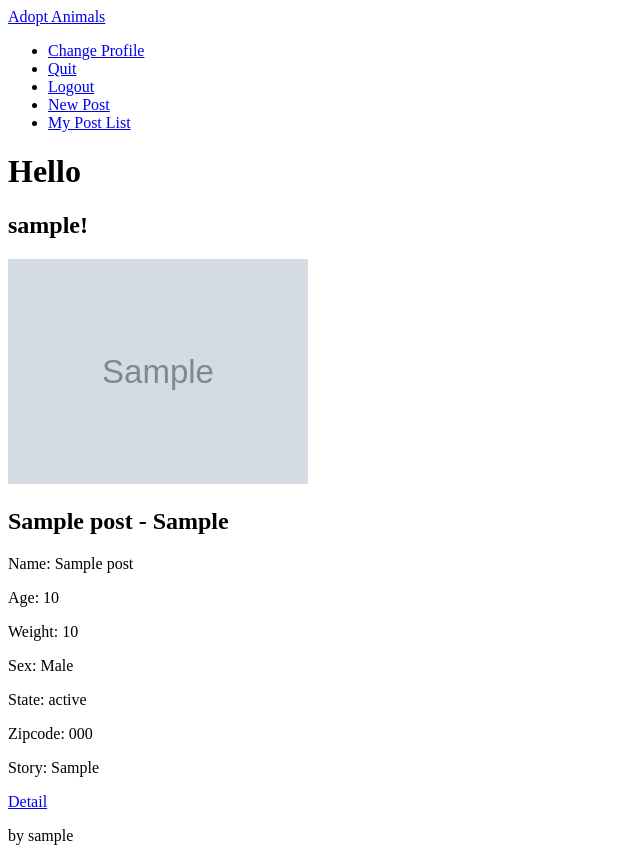
After one commit to toma1031/adoptanimals, a Django app: page /my_post_list/ in a window 1280 px wide. The commit adds this page. Shown: the whole page, without its empty margins (0-640 px from the left). Run offline with Django 3.2, Linux system fonts and the light colour scheme; a user stored in the database is signed in; tables that the repository leaves empty hold one stand-in row (values such as "Sample post"); grey boxes marked "Sample" are stand-in pictures.

Commit message:
implement post history page

```diff
--- /dev/null
+++ b/adopt_animals/templates/adopt_animals/pets/my_post_list.html
@@ -0,0 +1,35 @@
+{% extends 'base.html' %}
+{% block main %}
+{% if user.is_authenticated %}
+<h1>Hello</h1>
+<h2 class="">{{ user.get_username }}!</h2>
+{% endif %}
+{% if not post_list %}
+<p>No post yet.</p>
+{% else %}
+{% for post in post_list %}
+    <div class="card mb-4">
+      <img src="{{ post.photo.url }}" alt="" class="card-img-top index-img" width="300">
+      <div class="card-body">
+        <h2 class="card-title">{{ post.title }} <span class="small"> - {{ post.category }}</span></h2>
+        <p class="card-text">Name: {{ post.name }}</p>
+        <p class="card-text">Age: {{ post.age }}</p>
+        <p class="card-text">Weight: {{ post.weight }}</p>
+        <p class="card-text">Sex:
+          {% if post.sex == 1 %}
+          Male
+          {% else %}
+          Female
+          {% endif %}
+        </p>
+        <p class="card-text">State: {{ user.state }}</p>
+        <p class="card-text">Zipcode: {{ user.zipcode }}</p>
+        <p class="card-text">Story: {{ post.story|truncatechars:100 }}</p>
+        <a class="btn btn-primary" href="{% url 'adopt_animals:post_detail' post.id %}" >Detail</a>
+      </div>
+      <div class="card-footer text-muted">
+       <p>by {{ post.user}}</p>
+      </div>
+{% endfor %}
+{% endif %}
+{% endblock main %}
--- a/adopt_animals/templates/adopt_animals/pets/post_detail.html
+++ b/adopt_animals/templates/adopt_animals/pets/post_detail.html
@@ -42,6 +42,7 @@
   <!-- もしユーザーが投稿者だった場合表示する  -->
   {% if user == post.user %}
   <a class="btn btn-primary" href="{% url 'adopt_animals:post_update' post.id %}" >Edit this post</a><br>
+  <a class="btn btn-danger" href="{% url 'adopt_animals:post_delete' post.id %}" >Delete</a><br>
   {% endif %}
   <a class="btn btn-primary" href="/" >Top</a>
 </div>
--- a/adopt_animals/urls.py
+++ b/adopt_animals/urls.py
@@ -2,7 +2,7 @@ from django.urls import path
 from .views import IndexView
 from adopt_animals import views
 from accounts import views
-from adopt_animals.views import CreatePostView, PostDoneView, PostDetailView, PostUpdateView
+from adopt_animals.views import CreatePostView, PostDoneView, PostDetailView, PostUpdateView, PostDeleteView, MyPostListView
 
 app_name = 'adopt_animals'
 
@@ -15,4 +15,8 @@ urlpatterns = [
     path('post_detail/<int:pk>/', PostDetailView.as_view(), name='post_detail'),
 
     path('post/<int:pk>/update/', PostUpdateView.as_view(), name='post_update'),
+
+    path('post/<int:pk>/delete/', PostDeleteView.as_view(), name='post_delete'),
+
+    path('my_post_list/', MyPostListView.as_view(), name='my_post_list'),
 ]
--- a/adopt_animals/views.py
+++ b/adopt_animals/views.py
@@ -1,10 +1,11 @@
 from django.shortcuts import render, redirect, reverse, get_object_or_404
 from django.urls import reverse_lazy
-from django.views.generic import TemplateView, CreateView, ListView, DetailView, UpdateView
+from django.views.generic import TemplateView, CreateView, ListView, DetailView, UpdateView, DeleteView
 from django.contrib.auth.mixins import LoginRequiredMixin
 from .models import Post, Tag
 from .forms import PostForm
 from accounts.models import User
+from django.contrib import messages
 
 
 # Create your views here.
@@ -54,6 +55,9 @@ class PostUpdateView(LoginRequiredMixin, UpdateView):
     def get_success_url(self):
         return reverse('adopt_animals:post_detail', kwargs={'pk': self.object.id})
 
+    # def get()関数 というのを継承してページにアクセスできるユーザーに制限をかける
+    # requestにはurlなどの情報が入っています。
+    # アクセス先のurlやメタ情報など様々な情報が含まれています。
     def get(self, request, *args, **kwargs):
       # Postオブジェクトを取得する
       # 該当のPostオブジェクトが存在しない場合HTTPのステータスが404になるのでページが存在しないことになります。
@@ -61,7 +65,31 @@ class PostUpdateView(LoginRequiredMixin, UpdateView):
         # 投稿したユーザーとログイン中のユーザーが一致すれば
         if self.request.user == post.user:
           # アクセスさせる
+          # super()はUpdateView。
+          # 親クラスは継承元のことを言うのでPostUpdateViewのことでは無い。
+          # requestにはurlなどの情報が入っている。
+          # アクセス先のurlやメタ情報など様々な情報が含まれている。
+          # kwargsにはアクセス時に送信されたキーワード引数が含まれる。
+          # こちらの解説が詳しいので参考にしてみてください
+          # https://teratail.com/questions/299155
             return super().get(request, **kwargs)
         else:
           # それ以外はindexへ
             return redirect('adopt_animals:index')
+
+class PostDeleteView(LoginRequiredMixin, DeleteView):
+    template_name = 'adopt_animals/pets/post_delete.html'
+    model = Post
+    success_url = reverse_lazy('adopt_animals:index')
+
+class MyPostListView(LoginRequiredMixin, ListView):
+    template_name = 'adopt_animals/pets/my_post_list.html'
+    model = Post
+    ontext_object_name = 'post_list'
+    success_url = reverse_lazy('adopt_animals:index')
+    paginate_by = 8
+
+# get_queryset(self) を使用して、ページにアクセスできるユーザーは投稿者のみにする
+    def get_queryset(self):
+      # Postの中でログインユーザーが投稿したもののみ表示する
+        return Post.objects.filter(user_id=self.request.user.id)
--- a/animal_project/settings_mysql.py
+++ b/animal_project/settings_mysql.py
@@ -45,7 +45,8 @@ INSTALLED_APPS = [
     'social_django',
     'cloudinary_storage',
     'cloudinary',
-    'imagekit',
+    # 投稿に紐付けされている写真を削除
+    'django_cleanup.apps.CleanupConfig',
 ]
 
 MIDDLEWARE = [
--- a/templates/_navbar.html
+++ b/templates/_navbar.html
@@ -8,6 +8,7 @@
       <li><a class="delete_user" href="{% url 'accounts:accounts_delete_user' user.username %}">Quit</a></li>
       <li><a class="logout" href="{% url 'logout' %}">Logout</a></li>
       <li><a class="new_post" href="{% url 'adopt_animals:post_new' %}">New Post</a></li>
+      <li><a class="my_post_list" href="{% url 'adopt_animals:my_post_list' %}">My Post List</a></li>
       {% else %}
       <!-- 未ログインの時に表示したいナビゲーション -->
       <li><a class="login" href="{% url 'login' %}">Login</a></li>
```
Also changed, not shown: adopt_animals/templates/adopt_animals/pets/post_delete.html (added, +28 -0 lines).
